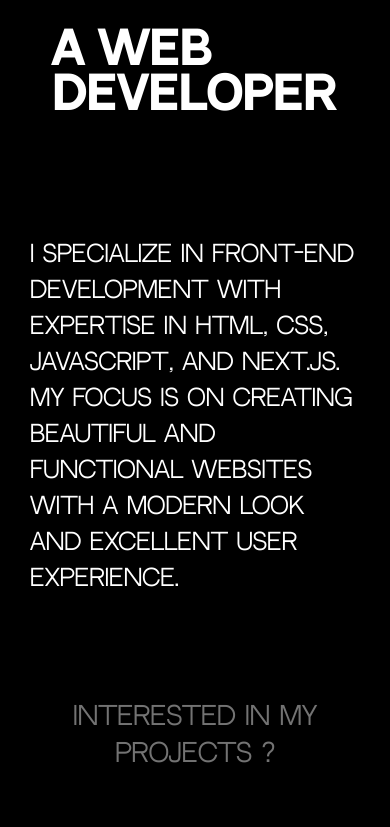
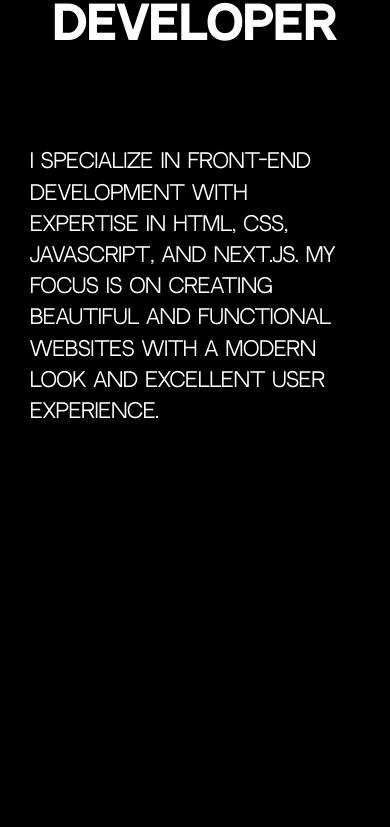
Before and after one commit to kuroiokami89/VantaBlack-Website-2.0, a Next.js app: page / in a window 390 px wide. Shown: the part 3757-4584 px from the top of the page. Built offline with nearby package versions, Linux system fonts and the light colour scheme; a web font is replaced by a local one.

Commit message:
Font size fix for mobile

```diff
--- a/src/app/mediaquery.css
+++ b/src/app/mediaquery.css
@@ -166,7 +166,7 @@
   }
 
   p {
-    font-size: 1.5rem;
+    font-size: 1.3rem;
   }
 
   .blocco {
@@ -176,11 +176,16 @@
 
   #about {
     margin-top: 0;
+    margin-bottom: 150px !important;
   }
 
   .about-container {
     flex-direction: column;
     margin-top: 50px;
+  }
+
+  .about-title-container h2 {
+    margin: 0 !important;
   }
 
   #footer {
@@ -214,6 +219,10 @@
     flex-direction: column;
     gap: 30px;
   }
+
+  #footer span {
+    font-size: 1.2rem !important;
+  }
 }
 
 @media screen and (max-width: 480px) {
```
